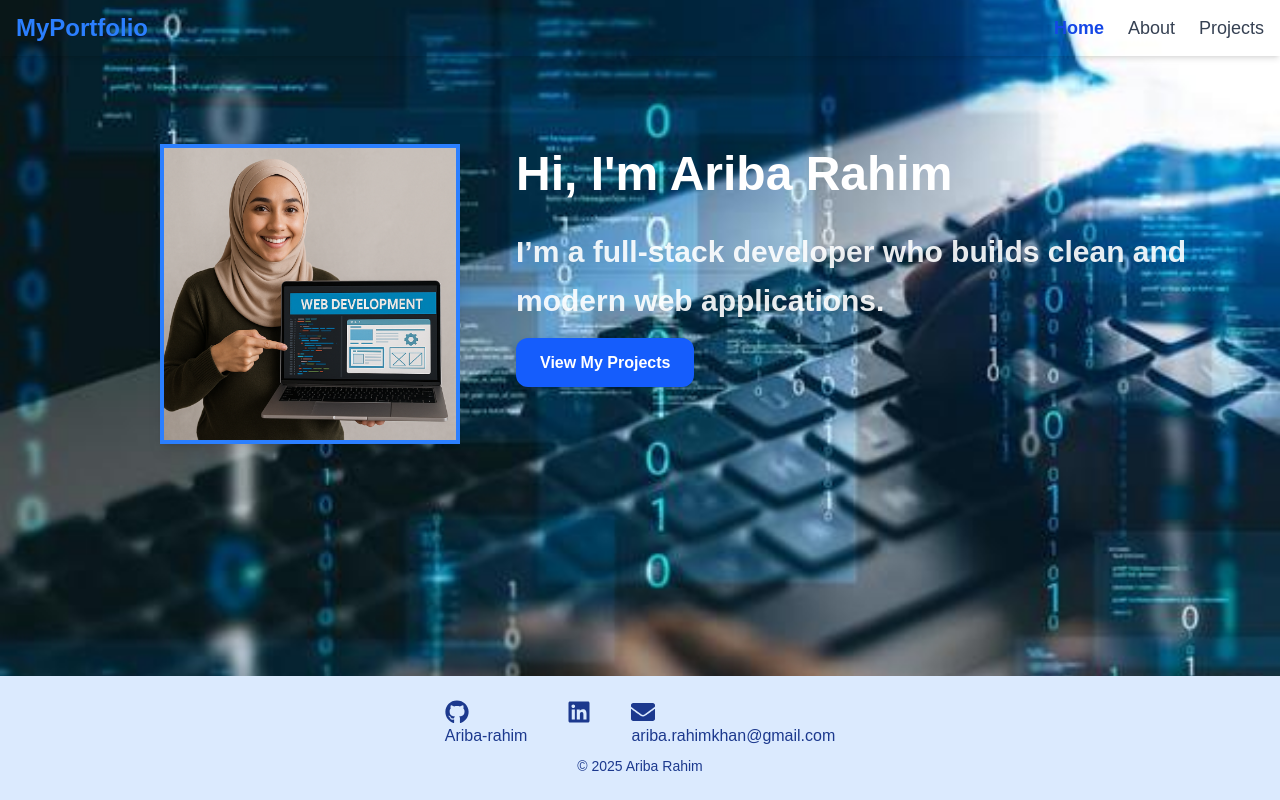
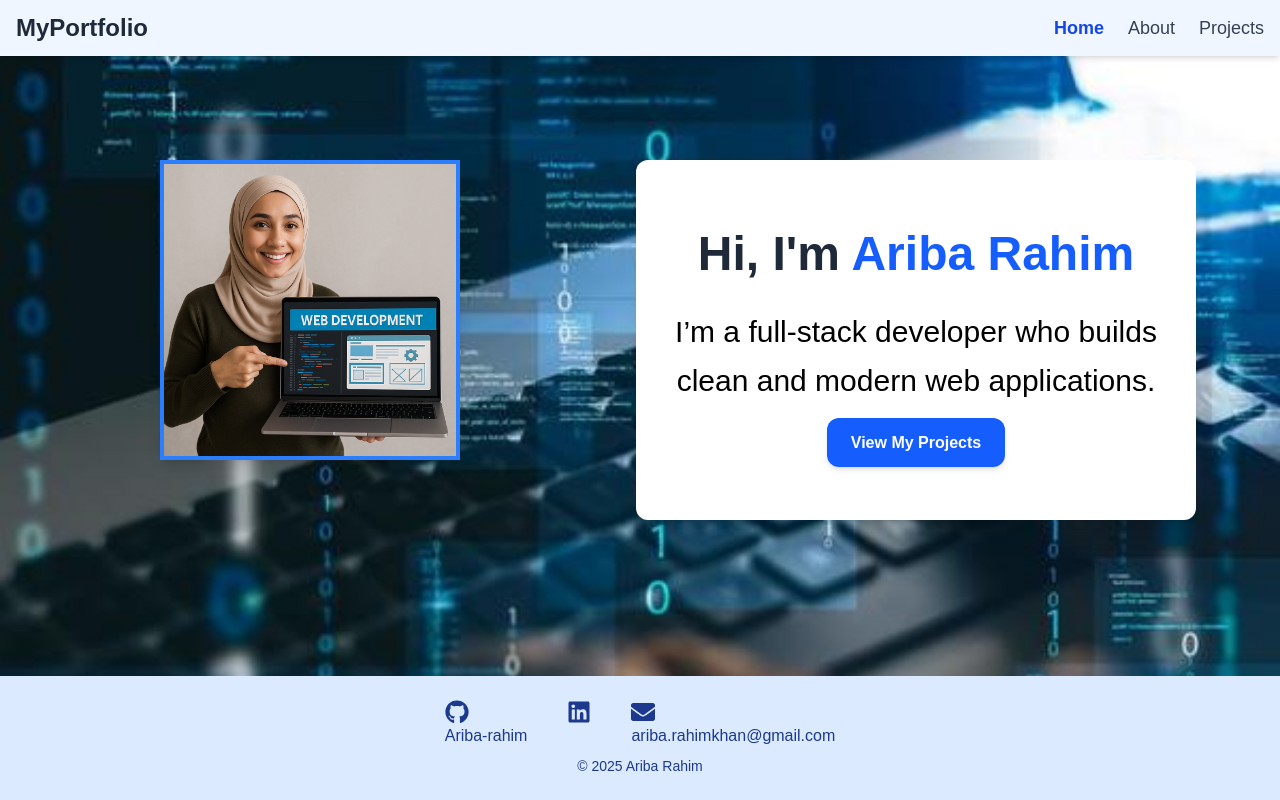
Before and after one commit to Ariba-rahim/my-portfolio, a Next.js app: page / in a window 1280 px wide. Built offline with nearby package versions, Linux system fonts and the light colour scheme.

Commit message:
Made major updates to homepage layout, images, and styling

```diff
--- a/src/app/about/page.tsx
+++ b/src/app/about/page.tsx
@@ -3,7 +3,7 @@ import Navbar from "../component/Navbar";
 
 export default function AboutPage() {
   return (
-    <main className="pt-20 min-h-screen bg-blue-50 text-gray-800 px-9 md:px-12 w-full  ">
+    <main className="pt-20 min-h-screen bg-blue-200 text-gray-800 px-9 md:px-12 w-full  ">
       <Navbar/>
       <section className="max-w-5xl mx-auto flex flex-col md:flex-row items-center gap-10">
 
--- a/src/app/component/Navbar.tsx
+++ b/src/app/component/Navbar.tsx
@@ -17,9 +17,9 @@ export default function Navbar() {
   ];
 
   return (
-    <nav className= "shadow-md fixed top-0 left-0 right-0 z-50">
+    <nav className= "shadow-md fixed top-0 left-0 right-0 z-50 bg-blue-50">
       <div className="max-w-7xl mx-auto px-4 py-3 flex justify-between items-center">
-        <Link href="/" className="text-2xl  text-blue-500 drop-shadow-[2px_2px_0px-blue] font-extrabold">
+        <Link href="/" className="text-2xl  text-gray-800 drop-shadow-[2px_2px_0px-blue] font-bold">
           MyPortfolio
         </Link>
 
--- a/src/app/page.tsx
+++ b/src/app/page.tsx
@@ -8,12 +8,12 @@ export default function HomePage() {
   return (
 
     <div
-    className="min-h-screen bg-cover bg-center bg-no-repeat flex flex-col text-white h-screen"
+    className="min-h-screen bg-cover  bg-no-repeat flex flex-col text-white h-screen"
     style={{ backgroundImage: "url('/bg.jpg')" }}
   >
     <Navbar />
 
-      <main className="flex flex-col lg:flex-row items-start justify-start flex-grow pt-36 pl-40">
+      <main className="flex flex-col lg:flex-row items-start justify-start flex-grow gap-44 pt-40 pl-40">
         <Image
           src="/pp.png"
           alt="Profile"
@@ -21,11 +21,11 @@ export default function HomePage() {
           height={400}
           className="border-4 border-blue-500 shadow-lg"
         />
-<div className="text-white  pl-14 leading-relaxed max-w-4xl">
-        <h1 className="text-5xl font-extrabold leading-tight drop-shadow-black mb-6 text-shadow-black">
-          Hi, I'm <span className="text-white">Ariba Rahim</span>
+<div className="   leading-relaxed max-w-4xl  justify-center py-16 px-8  rounded-xl shadow-xl p-10  w-full text-center bg-white lg:w-1/2  flex-col  space-y-6">
+        <h1 className="text-5xl font-extrabold leading-tight drop-shadow-black mb-6 text-shadow-black text-gray-800 justify-center">
+          Hi, I'm <span className="text-blue-600">Ariba Rahim</span>
         </h1>
-        <p className=" leading-relaxed mb-6 text-white/90 text-3xl shadow-black max-w-4xl font-bold">
+        <p className=" leading-relaxed mb-6 text-black text-3xl shadow-black max-w-4xl mt-4 ">
           I’m a full-stack developer who builds clean and modern web applications.
         </p>
         <a
```
